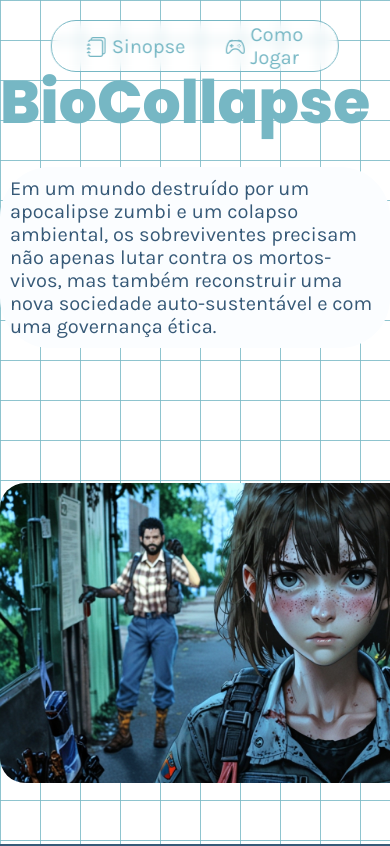
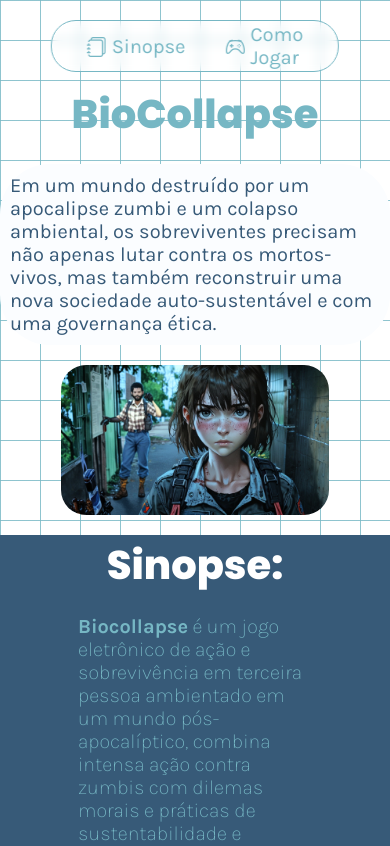
Before and after one commit to Thex2245/hackaton-game, a React (Vite) app: page / in a window 390 px wide. Shown: the top 846 px of the page. Built offline with nearby package versions, Linux system fonts and the light colour scheme.

Commit message:
Ajustes de Responsividade

```diff
--- a/src/components/PrimeiroConteudo.css
+++ b/src/components/PrimeiroConteudo.css
@@ -36,6 +36,25 @@
 
 @media (max-width: 1024px) {
     .primeiro-conteudo {
+        margin-top: 10vh;
         flex-wrap: wrap;
+        justify-content: center;
+        height: auto;
+        margin-bottom: 20px;
+    }
+
+    .titulo {
+        font-size: 40px;
+        text-align: center;
+        height: auto;
+    }
+
+    .preview-photo {
+        height: 150px;
+    }
+
+    .conteiner-2 {
+        display: flex;
+        justify-content: center;
     }
 }
--- a/src/components/SegundoConteudo.css
+++ b/src/components/SegundoConteudo.css
@@ -33,4 +33,9 @@
     .segundo-conteudo {
         height: 100%;
     }
+
+    .titulo-sinopse {
+        font-size: 40px;
+        text-align: center;
+    }
 }
--- a/src/index.css
+++ b/src/index.css
@@ -47,3 +47,10 @@ background-size: 40px 40px; /* Tamanho das linhas */
     border: 1px solid #ccc;
     padding: 20px;
 }
+
+@media (max-width: 1024px) {
+  html, body {
+    overflow-y: hidden;
+    height: auto;
+  }
+}
```
